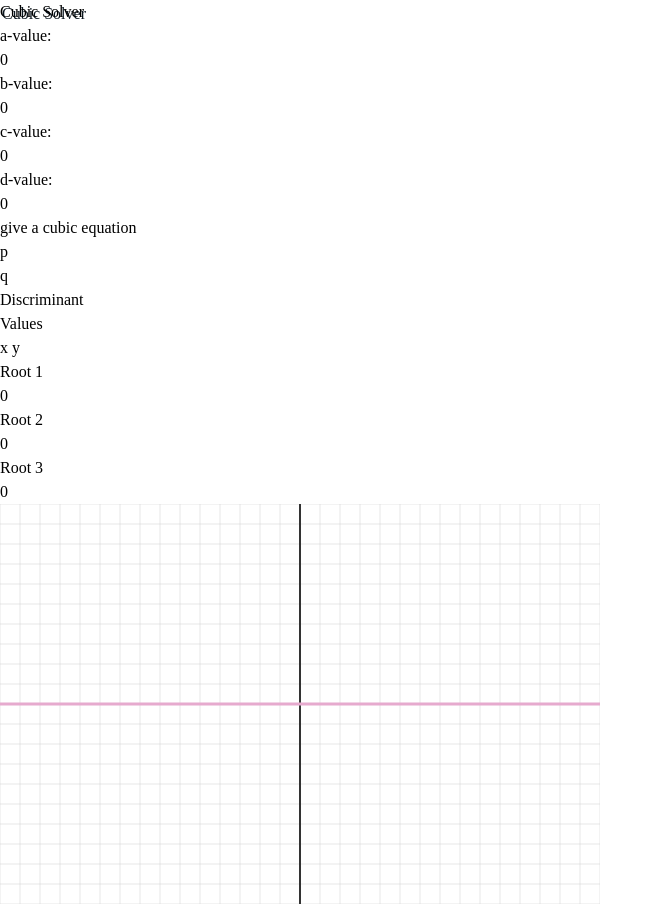
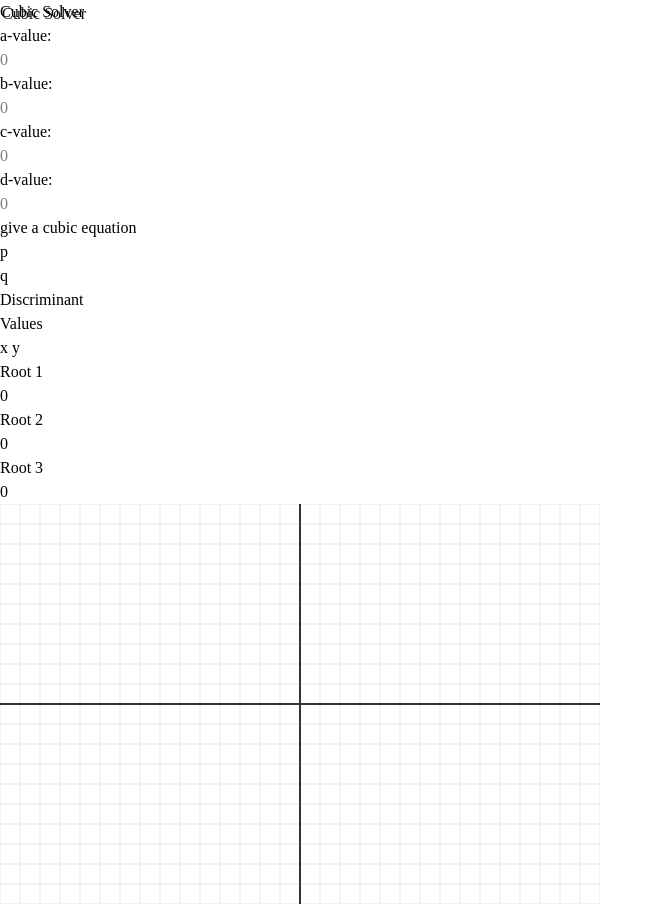
Before and after one commit to RitaLi3711/CubicSolver-interactive-, a React (Vite) app: page / in a window 1280 px wide. Shown: the whole page, without its empty margins (0-663 px from the left). Built offline with nearby package versions, Linux system fonts and the light colour scheme.

Commit message:
got rid of extra no blanks edge case

```diff
--- a/src/App.tsx
+++ b/src/App.tsx
@@ -1,7 +1,7 @@
-import { useState, useEffect } from 'react';
-import CubicInput from './CubicInput';
-import CubicTable from './CubicTable';
-import CubicGraph from './CubicGraph';
+import { useState, useEffect } from "react";
+import CubicInput from "./CubicInput";
+import CubicTable from "./CubicTable";
+import CubicGraph from "./CubicGraph";
 
 const formatSign = (value: number, variable: string) => {
   if (value === 0) return "";
@@ -11,11 +11,7 @@ const formatSign = (value: number, variable: string) => {
 const trigMethod = (p: number, q: number, translation: number) => {
   const k = 2 * Math.sqrt(-p / 3);
   const theta = Math.acos(-q / (2 * Math.sqrt(Math.pow(-p / 3, 3)))) / 3;
-  return [
-    k * Math.cos(theta) + translation,
-    k * Math.cos(theta + (2 * Math.PI) / 3) + translation,
-    k * Math.cos(theta + (4 * Math.PI) / 3) + translation,
-  ];
+  return [k * Math.cos(theta) + translation, k * Math.cos(theta + (2 * Math.PI) / 3) + translation, k * Math.cos(theta + (4 * Math.PI) / 3) + translation];
 };
 
 const cardanoMethod = (p: number, q: number, translation: number) => {
@@ -32,7 +28,7 @@ const getRoots = (discriminant: number, p: number, q: number, translation: numbe
     return trigMethod(p, q, translation);
   } else if (discriminant > 0) {
     const realRoot = cardanoMethod(p, q, translation);
-    return [realRoot, 'complex', 'complex'];
+    return [realRoot, "complex", "complex"];
   } else {
     if (p === 0 && q === 0) {
       const realRoot = cardanoMethod(p, q, translation);
@@ -46,8 +42,8 @@ const getRoots = (discriminant: number, p: number, q: number, translation: numbe
 };
 
 const formatRoot = (r: number | string) => {
-  if (typeof r === 'number') return `${r.toFixed(4)}`;
-  return 'complex';
+  if (typeof r === "number") return `${r.toFixed(4)}`;
+  return "complex";
 };
 
 function App() {
@@ -55,28 +51,19 @@ function App() {
   const [b, setB] = useState(0);
   const [c, setC] = useState(0);
   const [d, setD] = useState(0);
-  const [equationText, setEquationText] = useState('1x³ + 0x² + 0x + 0 = 0');
-  const [pValue, setPValue] = useState('');
-  const [qValue, setQValue] = useState('');
-  const [discValue, setDiscValue] = useState('');
-const [roots, setRoots] = useState<string[]>(["0", "0", "0"]);
+  const [equationText, setEquationText] = useState("1x³ + 0x² + 0x + 0 = 0");
+  const [pValue, setPValue] = useState("");
+  const [qValue, setQValue] = useState("");
+  const [discValue, setDiscValue] = useState("");
+  const [roots, setRoots] = useState<string[]>(["0", "0", "0"]);
 
   const updateResults = () => {
-    if (isNaN(a) || isNaN(b) || isNaN(c) || isNaN(d)) {
-      setEquationText('no blanks in input');
-      setPValue('');
-      setQValue('');
-      setDiscValue('');
- setRoots(["", "", ""]);
-      return;
-    }
-
     if (a === 0) {
-      setEquationText('give a cubic equation');
-      setPValue('');
-      setQValue('');
-      setDiscValue('');
- setRoots(["", "", ""]);
+      setEquationText("give a cubic equation");
+      setPValue("");
+      setQValue("");
+      setDiscValue("");
+      setRoots(["", "", ""]);
       return;
     }
 
@@ -94,8 +81,8 @@ const [roots, setRoots] = useState<string[]>(["0", "0", "0"]);
     setDiscValue(discriminant.toFixed(4));
 
     const calculatedRoots = getRoots(discriminant, p, q, translation);
-    const formattedRoots = calculatedRoots.map(root => formatRoot(root));
-    console.log('Formatted roots:', formattedRoots);
+    const formattedRoots = calculatedRoots.map((root) => formatRoot(root));
+    console.log("Formatted roots:", formattedRoots);
     setRoots(formattedRoots);
   };
 
@@ -105,38 +92,20 @@ const [roots, setRoots] = useState<string[]>(["0", "0", "0"]);
 
   return (
     <div className="font-['Trebuchet_MS','Lucida_Sans_Unicode',sans-serif] bg-[#f0f4ef] text-center p-5">
-      <h1 className="text-[#e6aace] text-4xl m-0 leading-[1.3]" style={{ textShadow: '2px 2px #0d1821' }}>
+      <h1 className="text-[#e6aace] text-4xl m-0 leading-[1.3]" style={{ textShadow: "2px 2px #0d1821" }}>
         Cubic Solver
       </h1>
 
-      <CubicInput
-        a={a}
-        b={b}
-        c={c}
-        d={d}
-        onAChange={setA}
-        onBChange={setB}
-        onCChange={setC}
-        onDChange={setD}
-      />
+      <CubicInput a={a} b={b} c={c} d={d} onAChange={setA} onBChange={setB} onCChange={setC} onDChange={setD} />
 
       {/* Equation display */}
       <div className="my-5 mx-auto py-3 px-5 bg-white border-3 border-[#bfcc94] rounded-xl w-fit">
-        <h2 className="m-0 text-[#344966] font-semibold">
-          {equationText}
-        </h2>
+        <h2 className="m-0 text-[#344966] font-semibold">{equationText}</h2>
       </div>
 
       {/* Table and Graph side by side */}
       <div className="flex justify-center items-start gap-[30px] my-[30px] mx-auto max-w-[1200px] p-5">
-        <CubicTable
-          pValue={pValue}
-          qValue={qValue}
-          discValue={discValue}
-          root1Value={roots[0]}
-          root2Value={roots[1]}
-          root3Value={roots[2]}
-        />
+        <CubicTable pValue={pValue} qValue={qValue} discValue={discValue} root1Value={roots[0]} root2Value={roots[1]} root3Value={roots[2]} />
 
         <CubicGraph a={a} b={b} c={c} d={d} roots={roots} />
       </div>
--- a/src/CubicGraph.tsx
+++ b/src/CubicGraph.tsx
@@ -1,4 +1,4 @@
-import { useRef, useEffect } from 'react';
+import { useRef, useEffect } from "react";
 
 interface CubicGraphProps {
   a: number;
@@ -14,7 +14,7 @@ function CubicGraph({ a, b, c, d, roots }: CubicGraphProps) {
   const drawGrid = () => {
     const canvas = canvasRef.current;
     if (!canvas) return;
-    const ctx = canvas.getContext('2d')!;
+    const ctx = canvas.getContext("2d")!;
     ctx.clearRect(0, 0, 600, 400);
 
     ctx.beginPath();
@@ -48,8 +48,16 @@ function CubicGraph({ a, b, c, d, roots }: CubicGraphProps) {
   const drawFunction = () => {
     const canvas = canvasRef.current;
     if (!canvas) return;
-    const ctx = canvas.getContext('2d')!;
+    const ctx = canvas.getContext("2d")!;
+
+    // Always draw grid first
     drawGrid();
+
+    // Only draw the cubic function if a is not 0 and not NaN
+    if (a === 0 || isNaN(a) || isNaN(b) || isNaN(c) || isNaN(d)) {
+      // Just draw grid, no function
+      return;
+    }
 
     ctx.beginPath();
     ctx.strokeStyle = "#e6aace";
@@ -70,8 +78,9 @@ function CubicGraph({ a, b, c, d, roots }: CubicGraphProps) {
     }
     ctx.stroke();
 
+    // Only draw roots if they are valid numbers
     roots.forEach((root) => {
-      if (typeof root === "number") {
+      if (typeof root === "number" && !isNaN(root)) {
         ctx.beginPath();
         const canvasX = 300 + root * 20;
         const canvasY = 200;
@@ -86,14 +95,7 @@ function CubicGraph({ a, b, c, d, roots }: CubicGraphProps) {
     drawFunction();
   }, [a, b, c, d, roots]);
 
-  return (
-    <canvas
-      ref={canvasRef}
-      width="600"
-      height="400"
-      className="block bg-[#f9f9f9] border-3 border-[#15293a] rounded-[10px]"
-    />
-  );
+  return <canvas ref={canvasRef} width="600" height="400" className="block bg-[#f9f9f9] border-3 border-[#15293a] rounded-[10px]" />;
 }
 
 export default CubicGraph;
--- a/src/CubicInput.tsx
+++ b/src/CubicInput.tsx
@@ -17,9 +17,10 @@ function CubicInput({ a, b, c, d, onAChange, onBChange, onCChange, onDChange }:
         <input
           type="number"
           step="any"
-          value={a}
-          onChange={(e) => onAChange(parseFloat(e.target.value) || 0)}
+          value={a === 0 ? "" : a}
+          onChange={(e) => onAChange(e.target.value === "" ? 0 : parseFloat(e.target.value))}
           className="w-20 text-center indent-[15px] p-3 border-2 border-[#e6aace] rounded-[20px] font-inherit bg-white"
+          placeholder="0"
         />
       </div>
 
@@ -28,9 +29,10 @@ function CubicInput({ a, b, c, d, onAChange, onBChange, onCChange, onDChange }:
         <input
           type="number"
           step="any"
-          value={b}
-          onChange={(e) => onBChange(parseFloat(e.target.value) || 0)}
+          value={b === 0 ? "" : b}
+          onChange={(e) => onBChange(e.target.value === "" ? 0 : parseFloat(e.target.value))}
           className="w-20 text-center indent-[15px] p-3 border-2 border-[#e6aace] rounded-[20px] font-inherit bg-white"
+          placeholder="0"
         />
       </div>
 
@@ -39,9 +41,10 @@ function CubicInput({ a, b, c, d, onAChange, onBChange, onCChange, onDChange }:
         <input
           type="number"
           step="any"
-          value={c}
-          onChange={(e) => onCChange(parseFloat(e.target.value) || 0)}
+          value={c === 0 ? "" : c}
+          onChange={(e) => onCChange(e.target.value === "" ? 0 : parseFloat(e.target.value))}
           className="w-20 text-center indent-[15px] p-3 border-2 border-[#e6aace] rounded-[20px] font-inherit bg-white"
+          placeholder="0"
         />
       </div>
 
@@ -50,9 +53,10 @@ function CubicInput({ a, b, c, d, onAChange, onBChange, onCChange, onDChange }:
         <input
           type="number"
           step="any"
-          value={d}
-          onChange={(e) => onDChange(parseFloat(e.target.value) || 0)}
+          value={d === 0 ? "" : d}
+          onChange={(e) => onDChange(e.target.value === "" ? 0 : parseFloat(e.target.value))}
           className="w-20 text-center indent-[15px] p-3 border-2 border-[#e6aace] rounded-[20px] font-inherit bg-white"
+          placeholder="0"
         />
       </div>
     </div>
```
Also changed, not shown: src/CubicEquation.tsx (+1 -8 lines).
